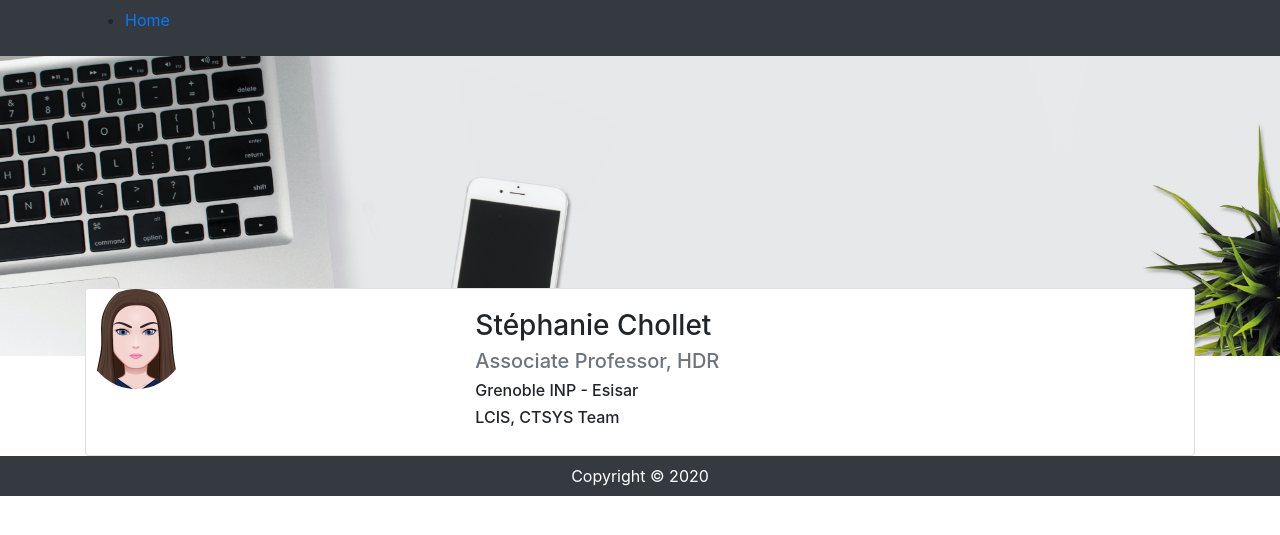
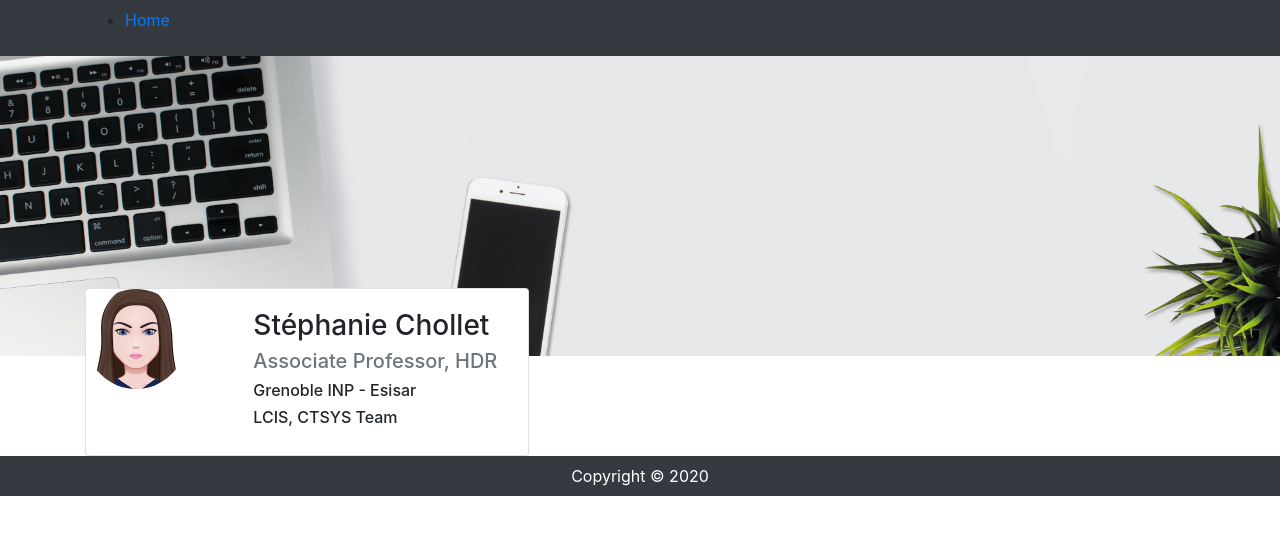
Before and after one commit to schollet/homepage, a Jekyll site: the page built from index.html, in a window 1280 px wide. Shown: the top 535 px of the page. Built offline with Jekyll 4.4.1, drawn with Linux system fonts in a browser that asks for light colours.

Commit message:
Update index.html

```diff
--- a/index.html
+++ b/index.html
@@ -6,7 +6,7 @@ layout: default
   style="background-image: url(assets/pexels-dominika-roseclay-1036841.jpg); background-size: 100%; height:300px">
 </div>
 <div class="container">
-  <div class="card"  style="margin-top:-100px;">
+  <div class="card"  style="margin-top:-100px; width:40%">
     <div class="row no-gutters">
       <div class="col-md-4">
         <img src="assets/avatar.png" class="rounded-circle responsive" style="width:100px"/>
```
